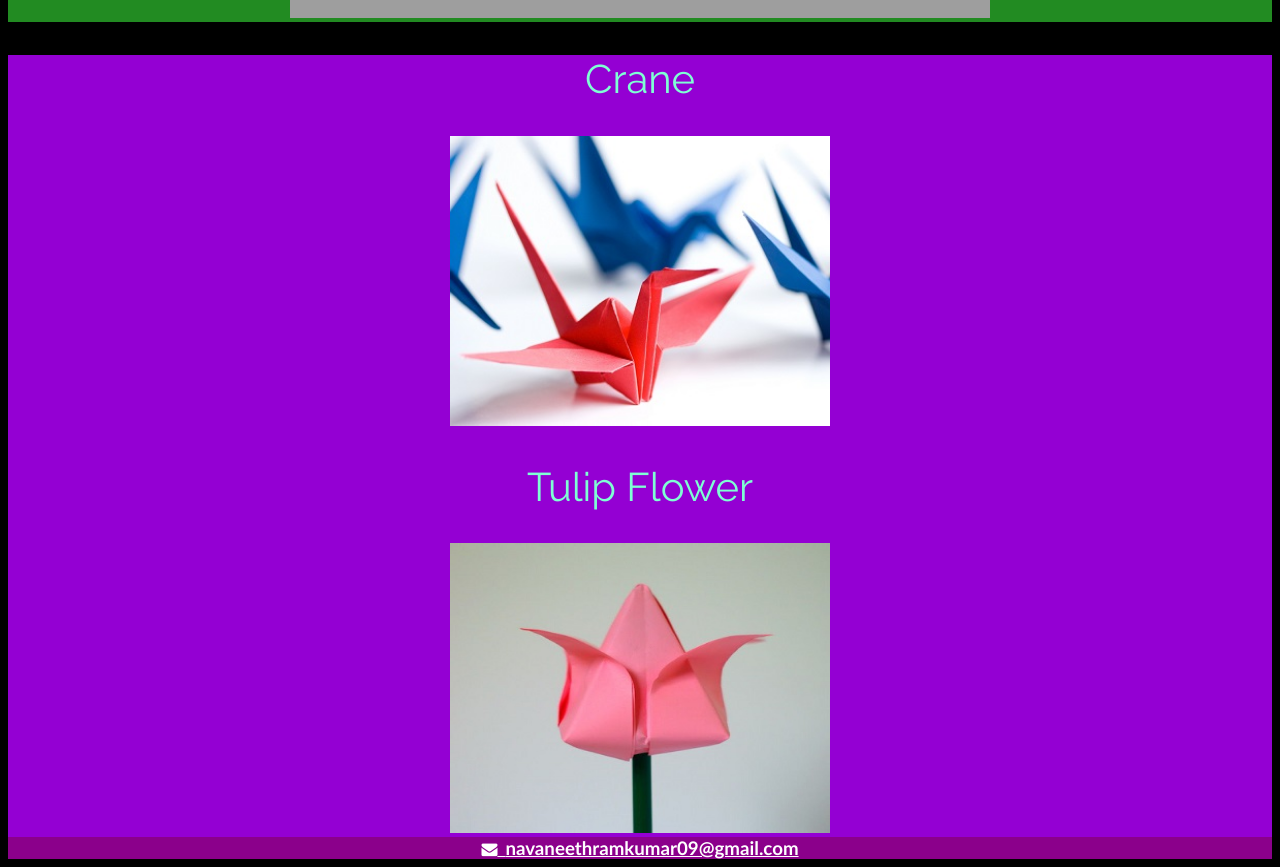
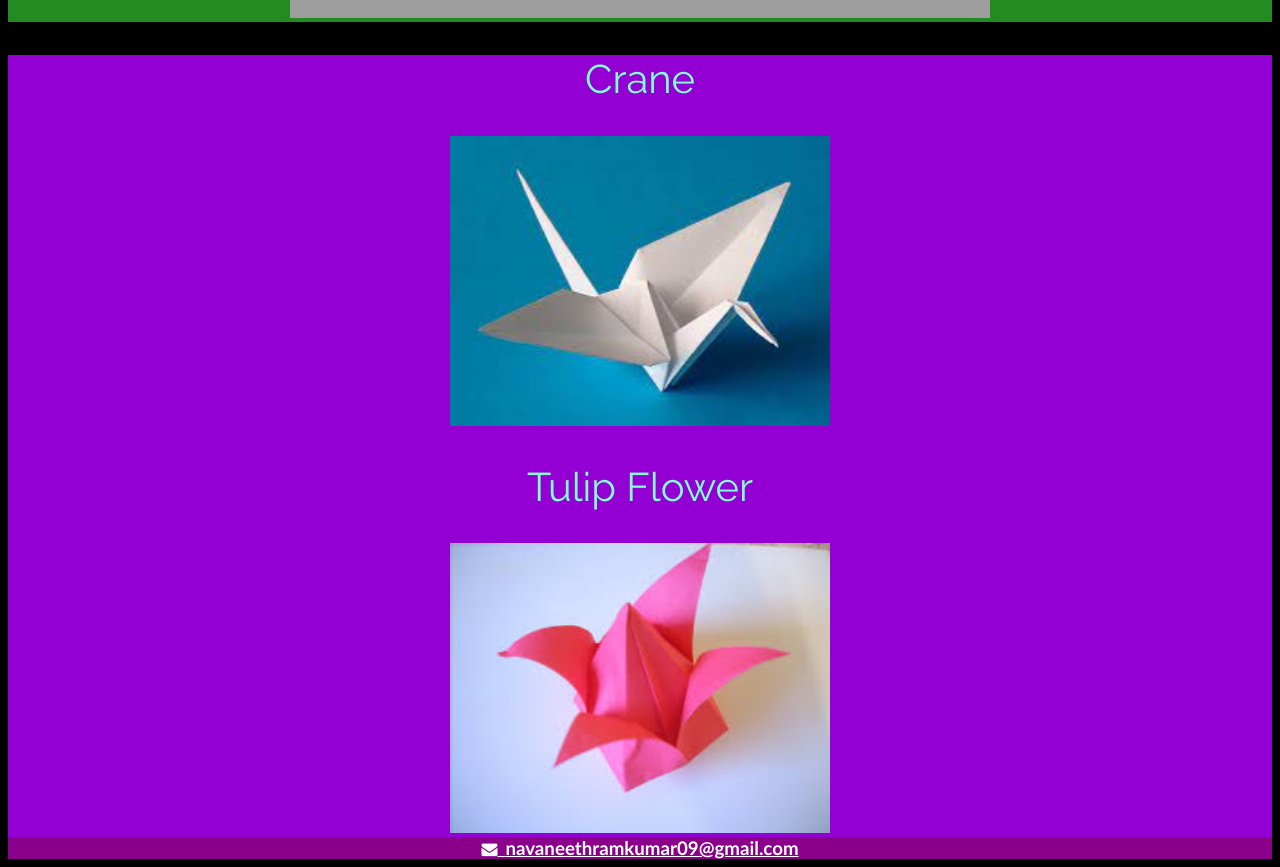
Before and after one commit to MegaBlueStar/ADV-C-61, a plain HTML site: page index.html in a window 1280 px wide. Shown: the part 820-1687 px from the top of the page. Drawn offline with Linux system fonts and the light colour scheme; grey boxes are pictures that could not be loaded.

Commit message:
Add files via upload

```diff
--- a/index.html
+++ b/index.html
@@ -28,14 +28,14 @@
 
         <h1>Crane</h1>
         <a href="https://www.thesprucecrafts.com/traditional-origami-crane-2540790" target="_blank">
-            <img src="crane.jpg" width="380" height="290">
+            <img src="oricrane.jpg" width="380" height="290">
         </a>
 
 
         <h1>Tulip Flower</h1>
 
           <a href="https://www.thesprucecrafts.com/christmas-origami-projects-4147453" target="_blank">
-            <img src="tulip_flower.jpg" width="380" height="290">
+            <img src="oritulip.jpg" width="380" height="290">
         </a>
 
     </section>
```
Also changed, not shown: oricrane.jpg (added), oritulip.jpg (added).
